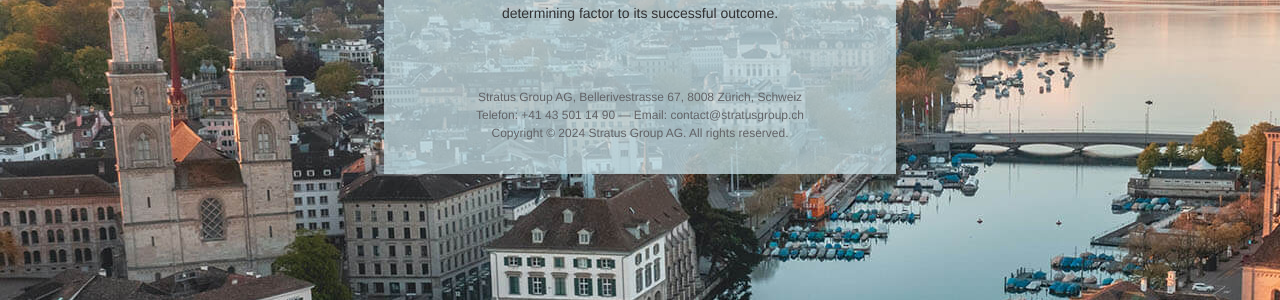
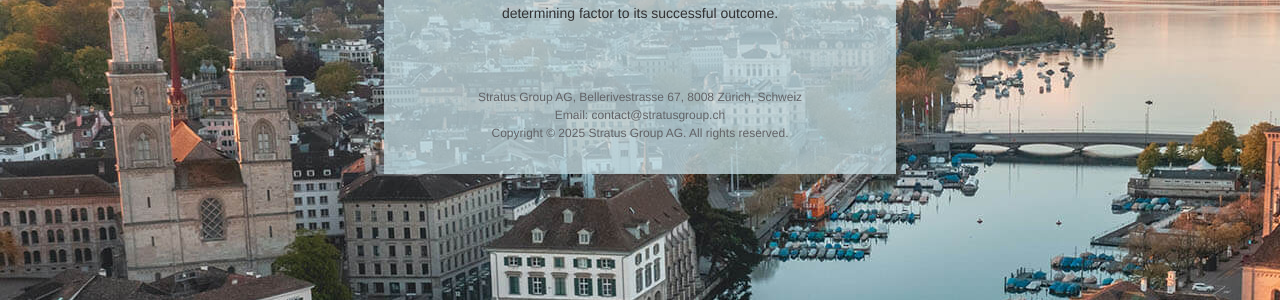
Before and after one commit to stratusgroup/stratusgroup, a Jekyll site: the page built from pages/home.md, in a window 1280 px wide. Shown: the part 386-686 px from the top of the page. Built offline with Jekyll 4.4.1, drawn with Linux system fonts in a browser that asks for light colours.

Commit message:
Update home.md

```diff
--- a/pages/home.md
+++ b/pages/home.md
@@ -11,6 +11,6 @@ Stratus Group is a network of capital market professionals across the European,
 
 <footer>
 	<p>Stratus Group AG, Bellerivestrasse 67, 8008 Zürich, Schweiz</p>
-	<p>Telefon: +41 43 501 14 90 — Email: contact@stratusgroup.ch</p>
-	<p>Copyright © 2024 Stratus Group AG. All rights reserved.</p>
+	<p>Email: contact@stratusgroup.ch</p>
+	<p>Copyright © 2025 Stratus Group AG. All rights reserved.</p>
 </footer>
```
